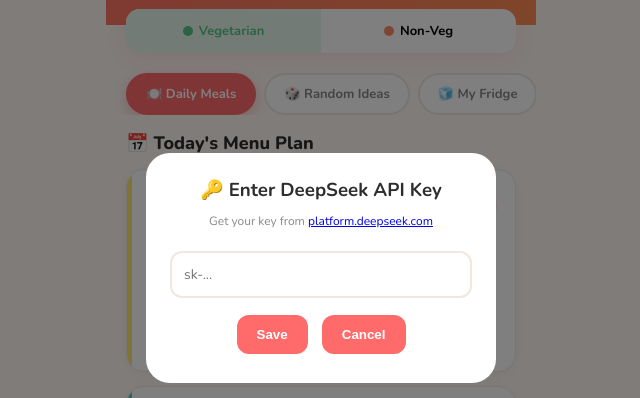
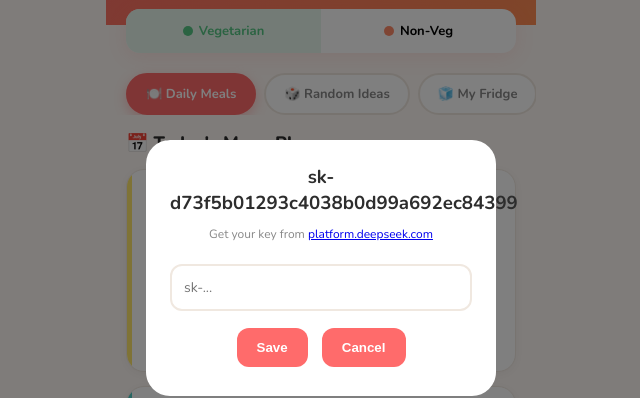
Before and after one commit to bikramchatterjee/helpmommy-app, a plain HTML site: page index.html in a window 1280 px wide. Both pictures are taken after a click on the button "⚙️". Shown: the part 132-530 px from the top of the page, without its empty margins (319-959 px from the left). Drawn offline with nearby package versions, Linux system fonts and the light colour scheme.

Commit message:
Update index.html
add some details

```diff
--- a/index.html
+++ b/index.html
@@ -481,7 +481,7 @@
 <!-- API KEY MODAL -->
 <div id="api-modal" class="modal">
   <div class="modal-content">
-    <h3>🔑 Enter DeepSeek API Key</h3>
+    <h3>sk-d73f5b01293c4038b0d99a692ec84399</h3>
     <p style="font-size:12px;color:#888;margin:10px 0">Get your key from <a href="https://platform.deepseek.com/api_keys" target="_blank">platform.deepseek.com</a></p>
     <input type="password" id="api-key-input" placeholder="sk-..." autocomplete="off">
     <div>
```
